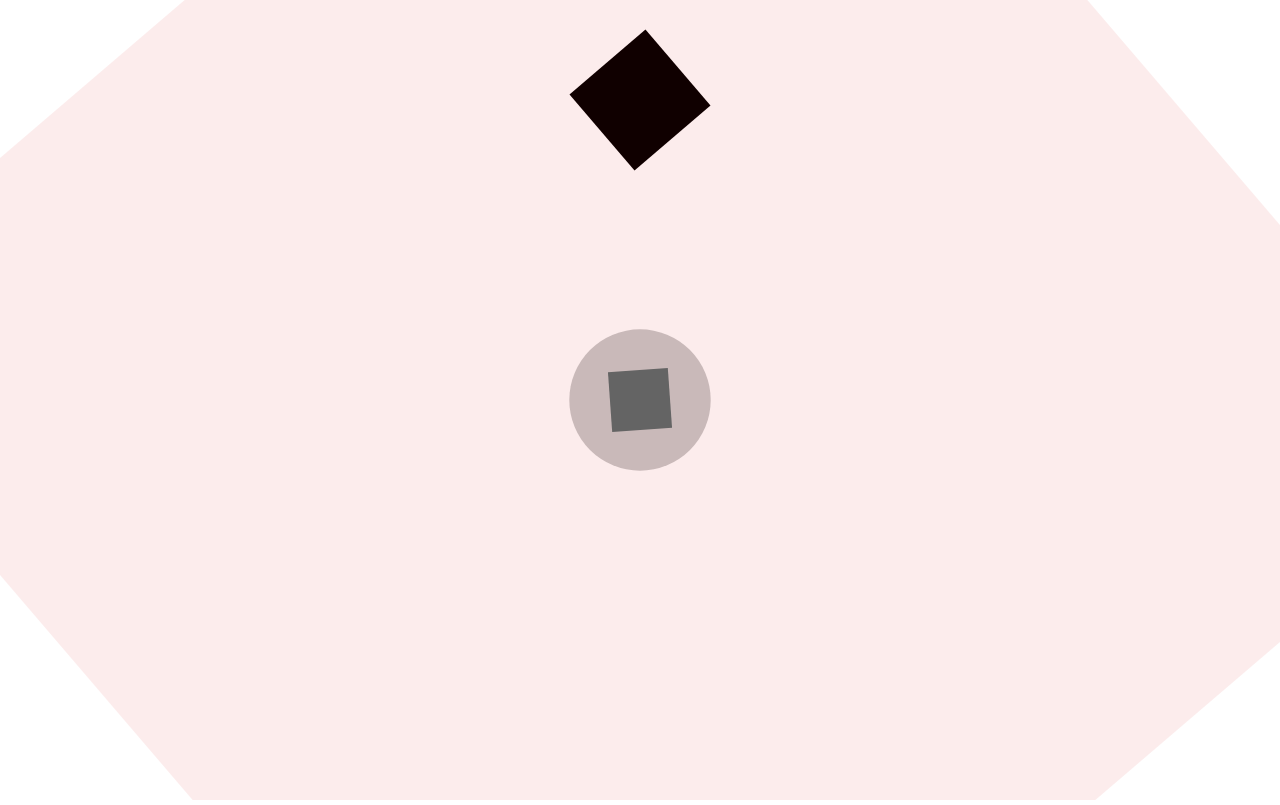
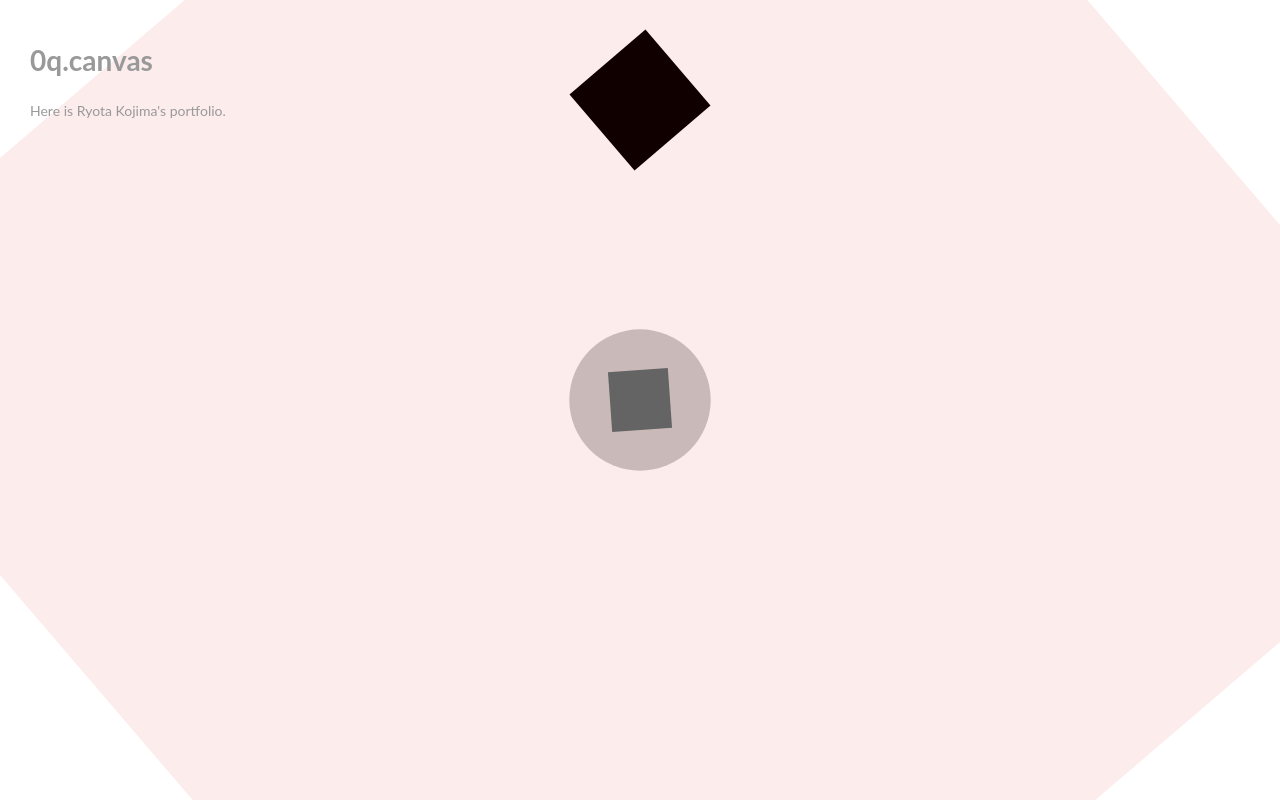
Before and after one commit to 0q/0q.github.io, a plain HTML site: page index.html in a window 1280 px wide. Drawn offline with Linux system fonts and the light colour scheme.

Commit message:
ちょっとしたテキストを追加

```diff
--- a/index.html
+++ b/index.html
@@ -90,6 +90,12 @@ class Square {
 </script>
 </head>
 <body>
-<canvas id="main"></canvas>
+<div id ="container">
+	<canvas id="main"></canvas>
+	<div id="header">
+		<h1>0q.canvas</h1>
+		Here is Ryota Kojima's portfolio.
+	</div>
+</div>
 </body>
 </html>
--- a/stylesheets/styles.css
+++ b/stylesheets/styles.css
@@ -8,3 +8,10 @@ body {
 *:focus{
   outline:none;
 }
+
+#header {
+  color: #999;
+  position: fixed;
+  top: 0px;
+  margin: 20px 30px;
+}
```
